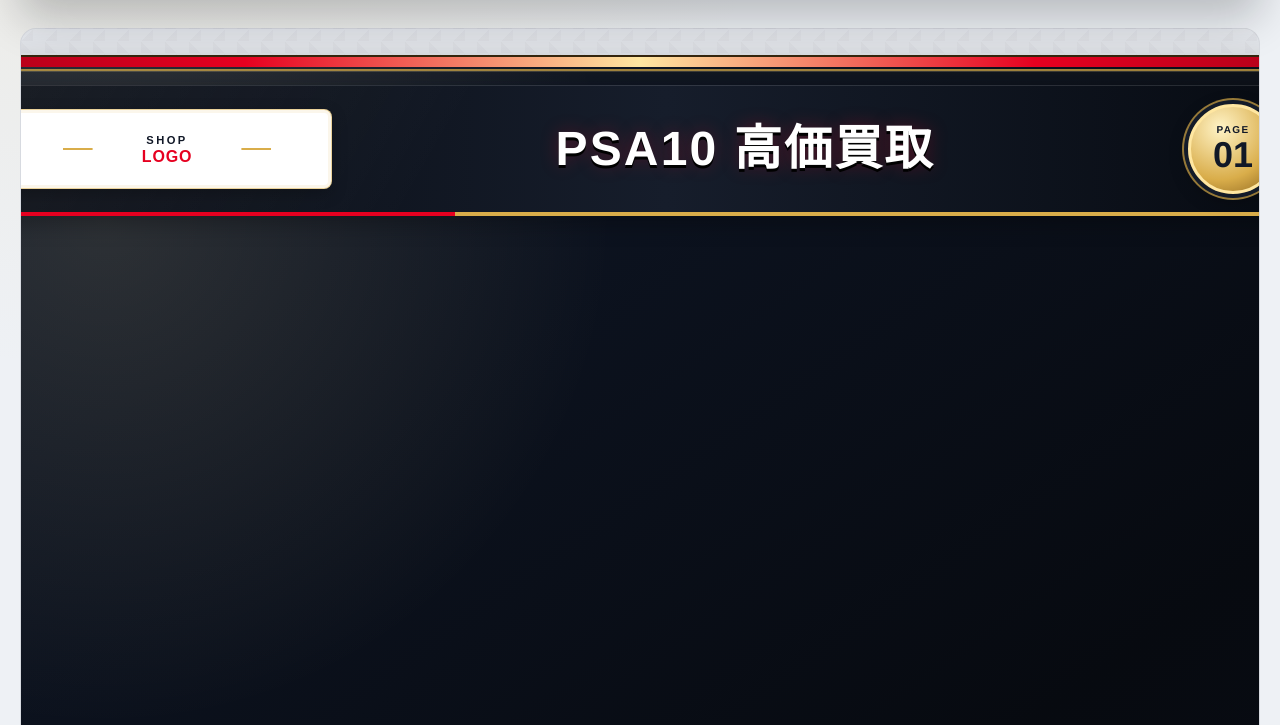
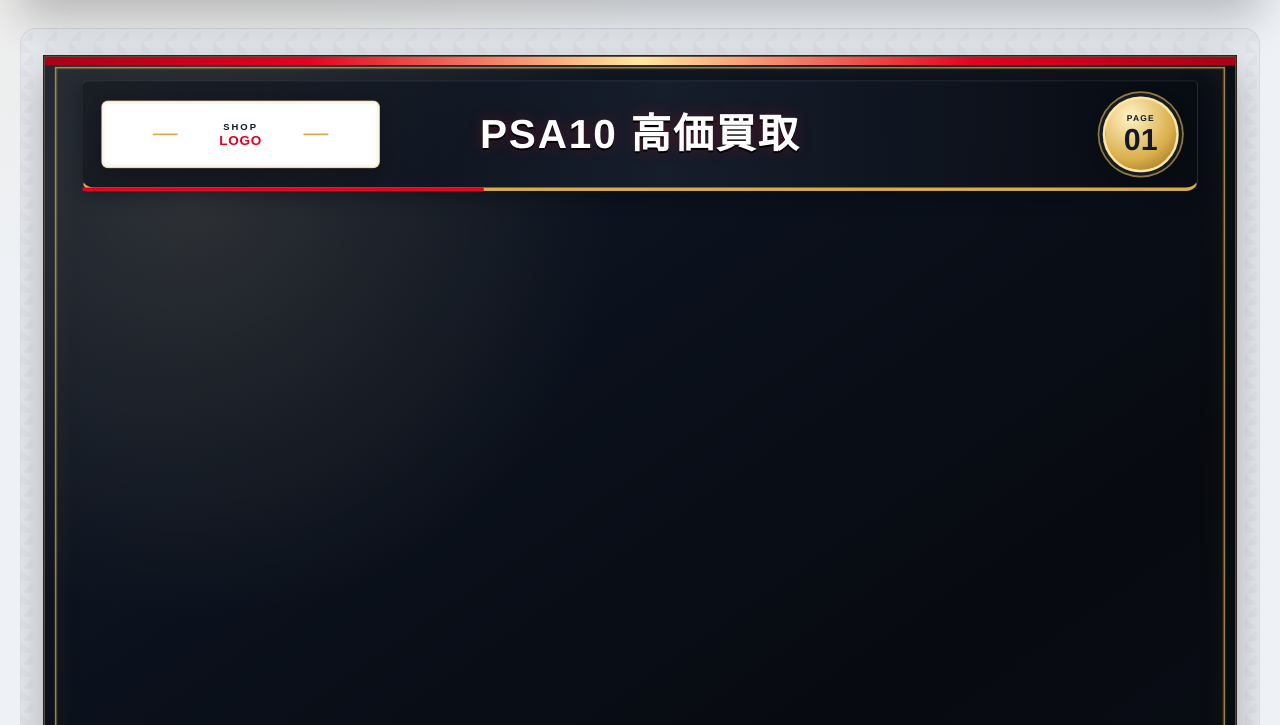
Before and after one commit to M0CH4771/kaitori-maker, a plain HTML site: page index.html in a window 1280 px wide. Shown: the part 595-1320 px from the top of the page. Drawn offline with nearby package versions, Linux system fonts and the light colour scheme.

Commit message:
Update index.html

```diff
--- a/index.html
+++ b/index.html
@@ -240,6 +240,19 @@
             background-size: 24px 24px;
         }
 
+        .preview-page {
+            position: relative;
+            flex: 0 0 auto;
+            overflow: visible;
+        }
+
+        .preview-page > .exportArea {
+            position: absolute;
+            top: 0;
+            left: 0;
+            transform-origin: top left;
+        }
+
         /* ===== 出力紙面 ===== */
         .exportArea {
             position: relative;
@@ -301,12 +314,11 @@
         /* ===== ヘッダー ===== */
         .header-area {
             position: relative;
-            display: grid;
-            grid-template-columns: 330px 1fr 120px;
+            display: flex;
             min-height: 118px;
             flex-shrink: 0;
             align-items: center;
-            gap: 22px;
+            justify-content: space-between;
             margin: 0 10px 18px;
             padding: 18px 22px;
             border: 1px solid rgba(255,255,255,0.12);
@@ -330,8 +342,10 @@
 
         .logo-container {
             display: flex;
+            width: 330px;
             min-width: 0;
             height: 80px;
+            flex: 0 0 330px;
             align-items: center;
             justify-content: center;
             padding: 8px 16px;
@@ -351,8 +365,13 @@
         }
 
         .title-container {
+            position: absolute;
+            top: 50%;
+            left: 50%;
+            width: calc(100% - 610px);
             min-width: 0;
             text-align: center;
+            transform: translate(-50%, -50%);
         }
 
         .title-kicker {
@@ -402,7 +421,7 @@
             flex-direction: column;
             align-items: center;
             justify-content: center;
-            justify-self: end;
+            margin-left: auto;
             color: #111827;
             border: 3px solid var(--gold-light);
             border-radius: 50%;
@@ -1270,6 +1289,7 @@
     </aside>
 
     <main class="preview-container" id="pagesContainer">
+        <div class="preview-page">
             <div class="exportArea portrait" data-theme="luxury">
                 <div class="header-area">
                     <div class="logo-container">
@@ -1297,6 +1317,7 @@
                         <div class="update-label">PRICE UPDATED</div>
                         <div class="update-date date-text">----/--/--</div>
                         <div class="page-number">1 / 1 PAGE</div>
+                    </div>
                 </div>
             </div>
         </div>
@@ -1379,6 +1400,7 @@
         }
 
         updateAllPages();
+        requestAnimationFrame(fitPreviewPages);
     });
 
     function saveTemplate() {
@@ -1436,6 +1458,32 @@
         });
     }
 
+    function fitPreviewPages() {
+        const container = document.getElementById("pagesContainer");
+        if (!container) return;
+
+        const containerStyle = getComputedStyle(container);
+        const horizontalPadding =
+            parseFloat(containerStyle.paddingLeft) +
+            parseFloat(containerStyle.paddingRight);
+        const availableWidth = Math.max(280, container.clientWidth - horizontalPadding - 4);
+
+        container.querySelectorAll(".preview-page").forEach(shell => {
+            const page = shell.querySelector(".exportArea");
+            if (!page) return;
+
+            const naturalWidth = page.offsetWidth;
+            const naturalHeight = page.offsetHeight;
+            if (!naturalWidth || !naturalHeight) return;
+
+            const scale = Math.min(1, availableWidth / naturalWidth);
+            page.dataset.previewScale = String(scale);
+            page.style.transform = `scale(${scale})`;
+            shell.style.width = `${Math.floor(naturalWidth * scale)}px`;
+            shell.style.height = `${Math.floor(naturalHeight * scale)}px`;
+        });
+    }
+
     document.getElementById("titleInput").addEventListener("input", updateAllPages);
     document.getElementById("disclaimerInput").addEventListener("input", updateAllPages);
     document.getElementById("dateInput").addEventListener("change", updateAllPages);
@@ -1463,6 +1511,8 @@
             grid.style.gridTemplateColumns = "repeat(10, 1fr)";
             grid.style.gridTemplateRows = "repeat(6, 1fr)";
         }
+
+        requestAnimationFrame(fitPreviewPages);
     });
 
     document.getElementById("logoInput").addEventListener("change", event => {
@@ -1598,13 +1648,16 @@
         const orientation = layout === "landscape_15x4" ? "landscape" : "portrait";
         const theme = getSelectedTheme();
         document.getElementById("pagesContainer").innerHTML = `
+            <div class="preview-page">
                 <div class="exportArea ${orientation}" data-theme="${theme}">
                     <div class="empty-state">
                         <strong>NO VALID DATA</strong>
                         <span>有効なデータが見つかりませんでした</span>
                     </div>
                 </div>
+            </div>
         `;
+        requestAnimationFrame(fitPreviewPages);
     }
 
     async function fetchImageBase64(imgUrl) {
@@ -1787,11 +1840,15 @@
                 </div>
             `;
 
-            container.appendChild(pageDiv);
+            const previewShell = document.createElement("div");
+            previewShell.className = "preview-page";
+            previewShell.appendChild(pageDiv);
+            container.appendChild(previewShell);
         });
 
         requestAnimationFrame(() => {
             adjustTextSize();
+            fitPreviewPages();
             loadMissingImagesFast();
         });
     }
@@ -1876,7 +1933,10 @@
             for (let i = 0; i < areas.length; i++) {
                 overlayText.textContent = `${i + 1}枚目を生成中...（${i + 1}/${areas.length}）`;
                 const targetArea = areas[i];
-
+                const previewTransform = targetArea.style.transform;
+
+                try {
+                    targetArea.style.transform = "none";
                     await waitForImages(targetArea);
                     adjustTextSize();
                     await new Promise(resolve => setTimeout(resolve, 250));
@@ -1900,6 +1960,9 @@
                     link.click();
 
                     await new Promise(resolve => setTimeout(resolve, 700));
+                } finally {
+                    targetArea.style.transform = previewTransform;
+                }
             }
         } catch (error) {
             console.error(error);
@@ -1910,7 +1973,10 @@
         }
     }
 
-    window.addEventListener("resize", adjustTextSize);
+    window.addEventListener("resize", () => {
+        adjustTextSize();
+        fitPreviewPages();
+    });
 </script>
 </body>
 </html>
```
Lines whose indentation alone changed are shown as unchanged.
